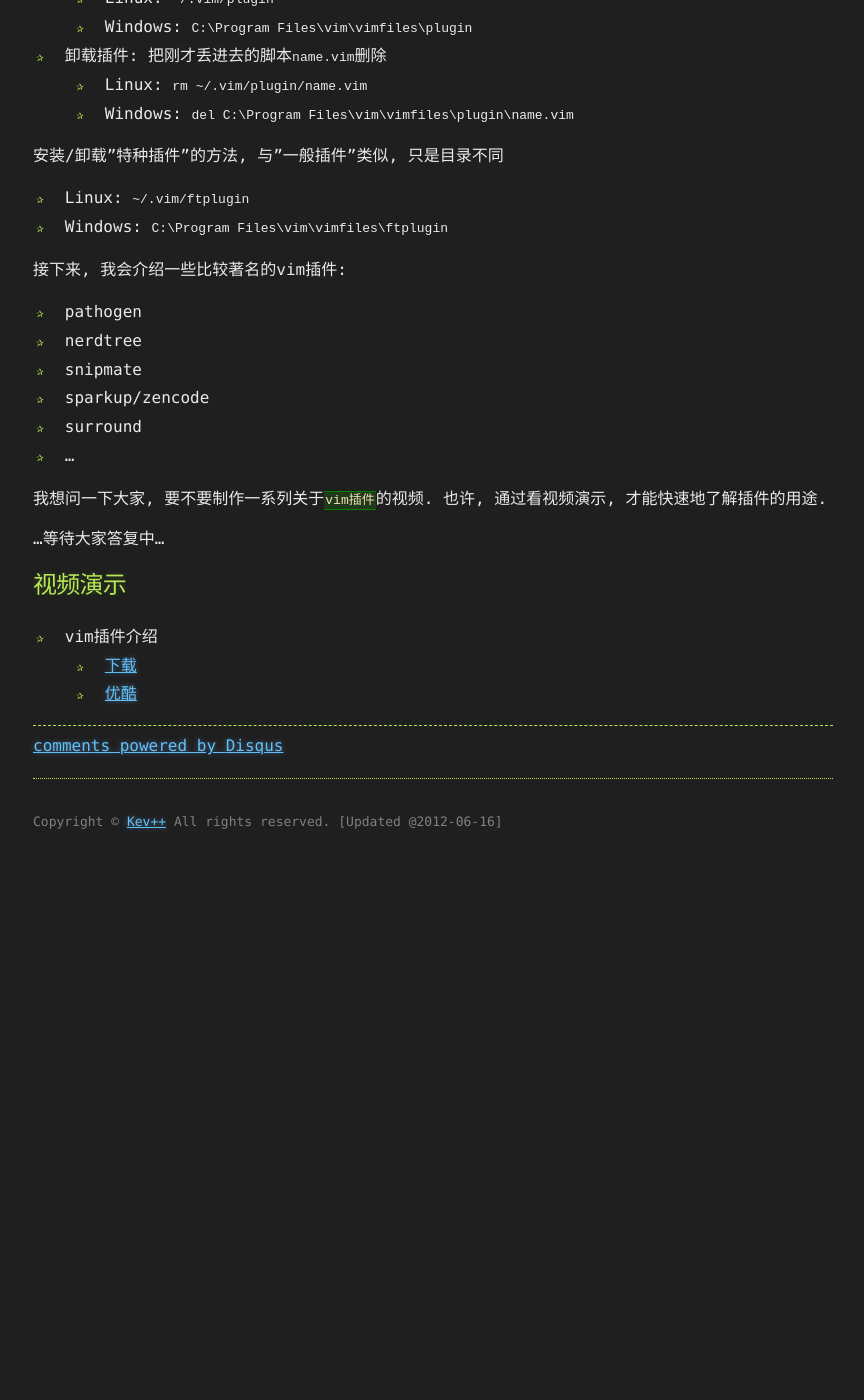
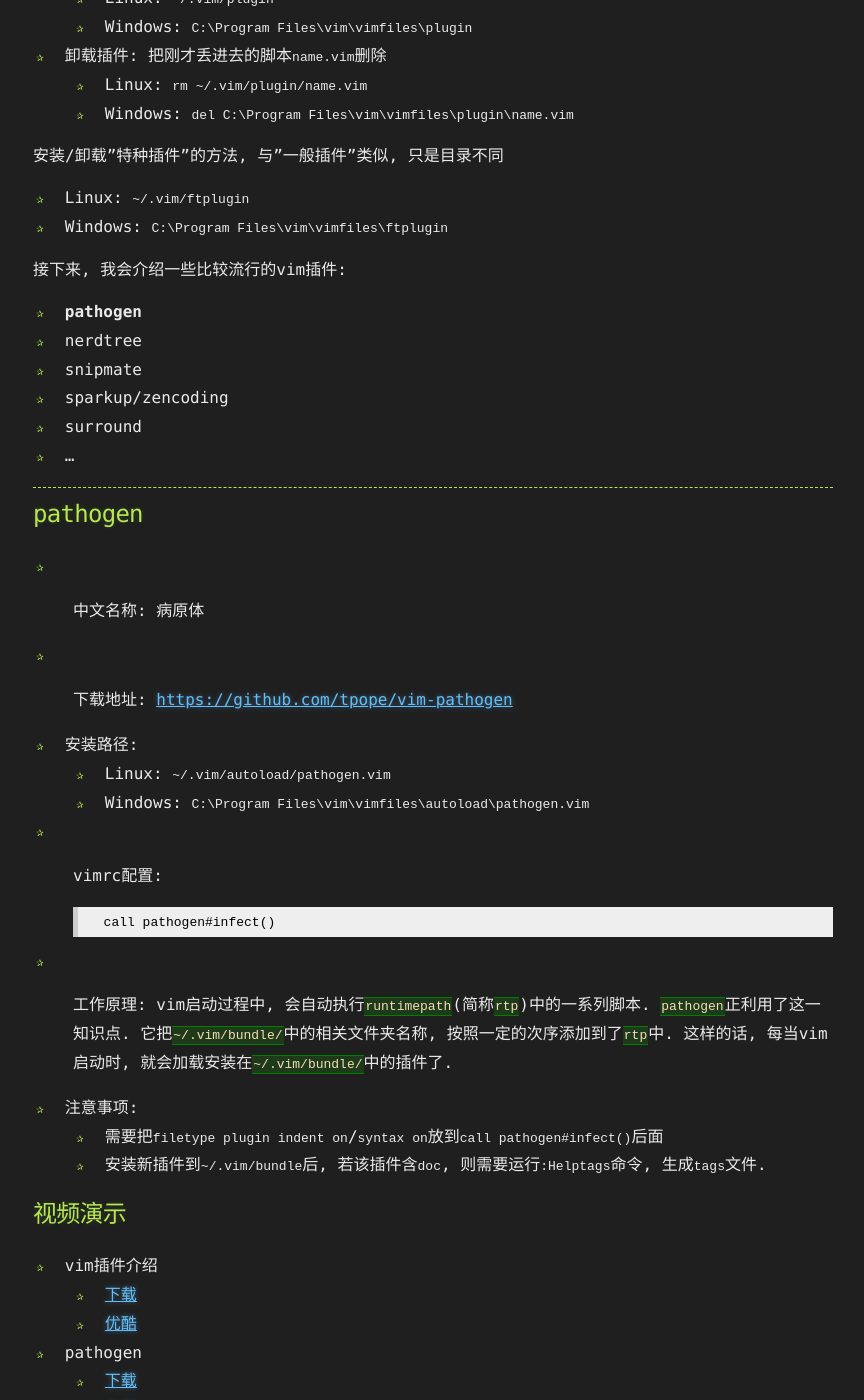
Before and after one commit to gotovoid/hjkl, a Jekyll site: the page built from _posts/2012-06-14-vim-plugin.md, in a window 1280 px wide and 1400 px high, scrolled down 652 px. Shown: the whole window, without its empty margins (207-1071 px from the left). Built offline with Jekyll 4.4.1, drawn with Linux system fonts in a browser that asks for light colours; Markdown is read by kramdown in place of the engine named in the settings; comment, search, counter and statistics services are not loaded; before the commit the page ends 1497 px from its top, so only the background shows below that.

Commit message:
add pathogen

```diff
--- a/_posts/2012-06-14-vim-plugin.md
+++ b/_posts/2012-06-14-vim-plugin.md
@@ -35,19 +35,41 @@
 - Linux: `~/.vim/ftplugin`
 - Windows: `C:\Program Files\vim\vimfiles\ftplugin`
 
-接下来, 我会介绍一些比较著名的vim插件:
+接下来, 我会介绍一些比较流行的vim插件:
 
-- pathogen
+- **pathogen**
 - nerdtree
 - snipmate
-- sparkup/zencode
+- sparkup/zencoding
 - surround
 - ...
 
-我想问一下大家, 要不要制作一系列关于`vim插件`的视频.
-也许, 通过看视频演示, 才能快速地了解插件的用途.
+---------
 
-...等待大家答复中...
+pathogen
+--------
+
+- 中文名称: 病原体
+
+- 下载地址: <https://github.com/tpope/vim-pathogen>
+
+- 安装路径:
+    - Linux: `~/.vim/autoload/pathogen.vim`
+    - Windows: `C:\Program Files\vim\vimfiles\autoload\pathogen.vim`
+
+- vimrc配置:
+
+        call pathogen#infect()
+
+- 工作原理:
+  vim启动过程中, 会自动执行`runtimepath`(简称`rtp`)中的一系列脚本. `pathogen`正利用了这一知识点.
+  它把`~/.vim/bundle/`中的相关文件夹名称, 按照一定的次序添加到了`rtp`中.
+  这样的话, 每当vim启动时, 就会加载安装在`~/.vim/bundle/`中的插件了.
+
+- 注意事项:
+    - 需要把`filetype plugin indent on`/`syntax on`放到`call pathogen#infect()`后面
+    - 安装新插件到`~/.vim/bundle`后, 若该插件含`doc`, 则需要运行`:Helptags`命令, 生成`tags`文件.
+
 
 视频演示
 --------
@@ -55,3 +77,10 @@
 - vim插件介绍
     - [下载](http://ubuntuone.com/3NAbwQUsuzJNxrThAMurk0)
     - [优酷](http://v.youku.com/v_show/id_XNDEzMDc1NDMy.html)
+
+- pathogen
+    - [下载](http://ubuntuone.com/1QFrp0WLPDeVSehPzkPvHw)
+    - [优酷]()
+
+
+**...未完待续...**
```
